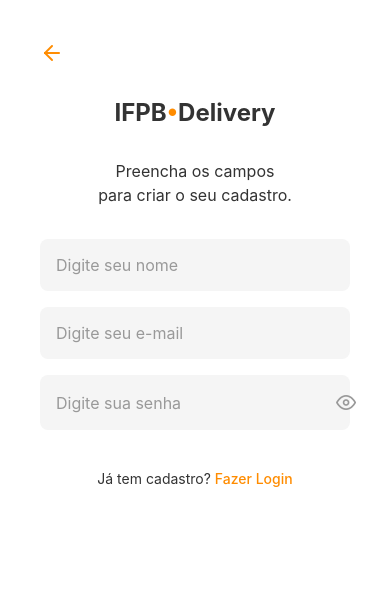
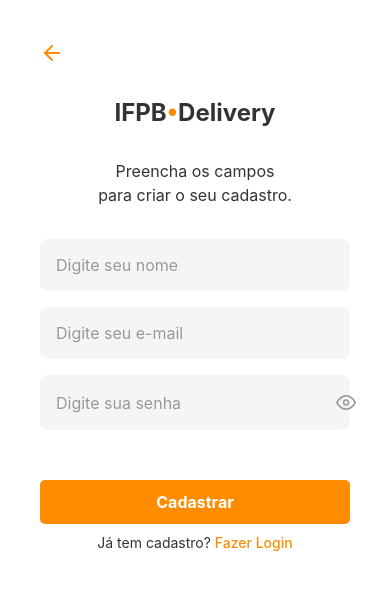
Before and after one commit to flaviotulioalmeida/PDM_Desafio, a React Native app: screen /Register in a window 390 px wide. Shown: the top 590 px of the page. Built offline with nearby package versions, Linux system fonts and the light colour scheme.

Commit message:
Adicionando versao final tela registro com button component

```diff
--- a/src/components/registerForm.tsx
+++ b/src/components/registerForm.tsx
@@ -1,5 +1,3 @@
-"use client";
-
 import { useState } from "react";
 import {
   View,
@@ -16,6 +14,7 @@ import {
   type RegisterFormData,
 } from "../schemas/register_schema";
 import { useNavigation } from "@react-navigation/native";
+import ButtonSolid from "./Button/index";
 
 type Props = {
   onSubmit: (data: RegisterFormData) => void;
@@ -132,6 +131,12 @@ export default function RegisterForm({ onSubmit }: Props) {
         </View>
       </View>
 
+      <ButtonSolid
+        title="Cadastrar"
+        onPress={handleSubmit(onSubmit)}
+        color="#FF8C00"
+      />
+
       <View style={styles.loginLink}>
         <Text style={styles.loginText}>
           Já tem cadastro?{" "}
```
Also changed, not shown: 1 other file (tests, documents, lock files or other folders).
